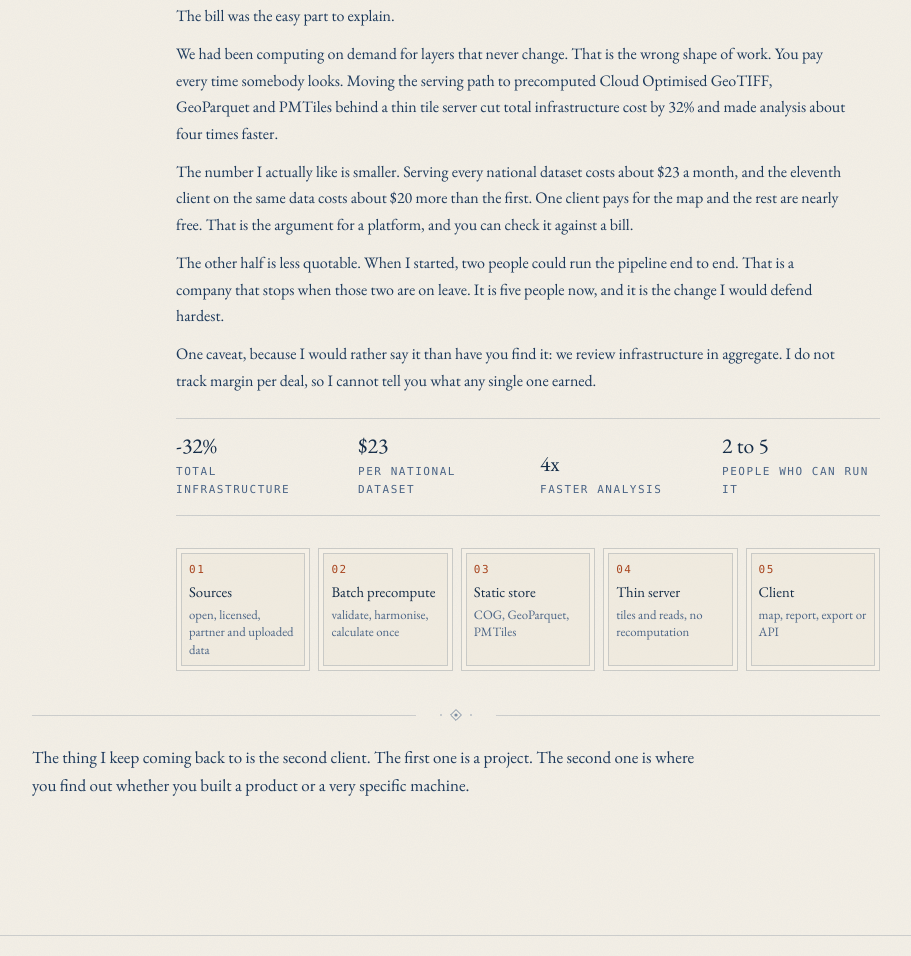
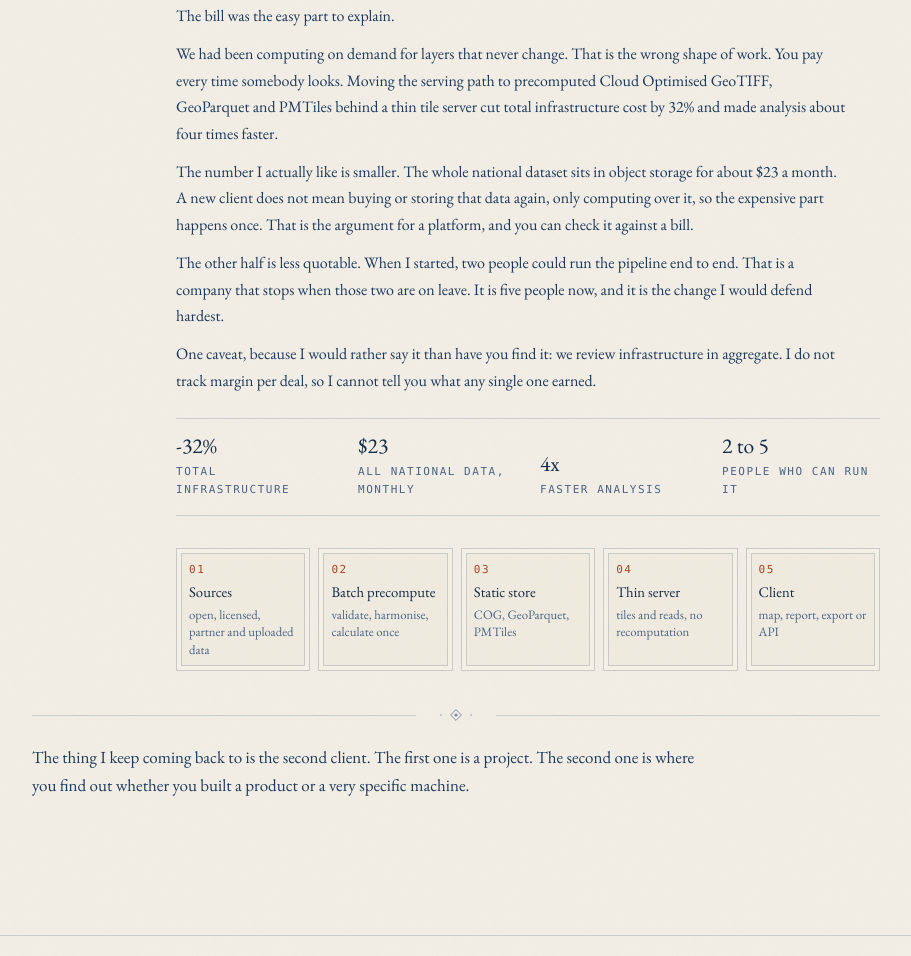
Before and after one commit to sawungrana/sawungrana.github.io, an Astro site: page /work in a window 1280 px wide. Shown: the part 1766-2722 px from the top of the page, without its empty margins (184-1095 px from the left). Built offline with nearby package versions, Linux system fonts and the light colour scheme; Astro itself is replaced by a stand-in of ours; a web font is replaced by a local one.

Commit message:
Correct what the $23 actually measures
$23 is the monthly S3 cost of the whole national dataset, not a per-dataset
serving figure, and there is no flat $20 marginal cost per additional client.
A new client adds compute, not another copy of the data. The old claim was a
conflation of the per-report figure with the platform economics.

```diff
--- a/src/data/cv.yaml
+++ b/src/data/cv.yaml
@@ -44,7 +44,7 @@ facts:
   - value: "-32%"
     label: infrastructure cost
   - value: "$23"
-    label: national dataset served
+    label: all national data, monthly
   - value: "4"
     label: people led
 
@@ -59,7 +59,7 @@ experience:
     bullets:
       - "Lead the data function: platform architecture, engineering standards, the team, and what it costs to run."
       - "Took a platform built for one national land agency and sold it to two more clients, with a third in discussion. The first client is now on its third phase."
-      - "Cut total cloud spend by 32%. Serving every national dataset now costs about $23 a month, and the marginal cost of the eleventh client on the same data is about $20."
+      - "Cut total cloud spend by 32%. The whole national dataset now sits in object storage for about $23 a month, so a new client adds compute rather than another copy of the data."
       - "Moved the bus factor from 2 people who could run the pipeline end to end to 5."
       - "Wrote the platform and portfolio strategy: six reusable engines, six product lines, and the sequence for getting from one to the other."
       - "Building KYL, a recurring product priced by the area a client needs."
--- a/src/pages/work/index.astro
+++ b/src/pages/work/index.astro
@@ -44,13 +44,13 @@ const plates = [
     body: [
       "The bill was the easy part to explain.",
       "We had been computing on demand for layers that never change. That is the wrong shape of work. You pay every time somebody looks. Moving the serving path to precomputed Cloud Optimised GeoTIFF, GeoParquet and PMTiles behind a thin tile server cut total infrastructure cost by 32% and made analysis about four times faster.",
-      "The number I actually like is smaller. Serving every national dataset costs about $23 a month, and the eleventh client on the same data costs about $20 more than the first. One client pays for the map and the rest are nearly free. That is the argument for a platform, and you can check it against a bill.",
+      "The number I actually like is smaller. The whole national dataset sits in object storage for about $23 a month. A new client does not mean buying or storing that data again, only computing over it, so the expensive part happens once. That is the argument for a platform, and you can check it against a bill.",
       "The other half is less quotable. When I started, two people could run the pipeline end to end. That is a company that stops when those two are on leave. It is five people now, and it is the change I would defend hardest.",
       "One caveat, because I would rather say it than have you find it: we review infrastructure in aggregate. I do not track margin per deal, so I cannot tell you what any single one earned.",
     ],
     facts: [
       { value: "-32%", label: "total infrastructure" },
-      { value: "$23", label: "per national dataset" },
+      { value: "$23", label: "all national data, monthly" },
       { value: "4x", label: "faster analysis" },
       { value: "2 to 5", label: "people who can run it" },
     ],
```
Also changed, not shown: public/og.png, 2 other files.
